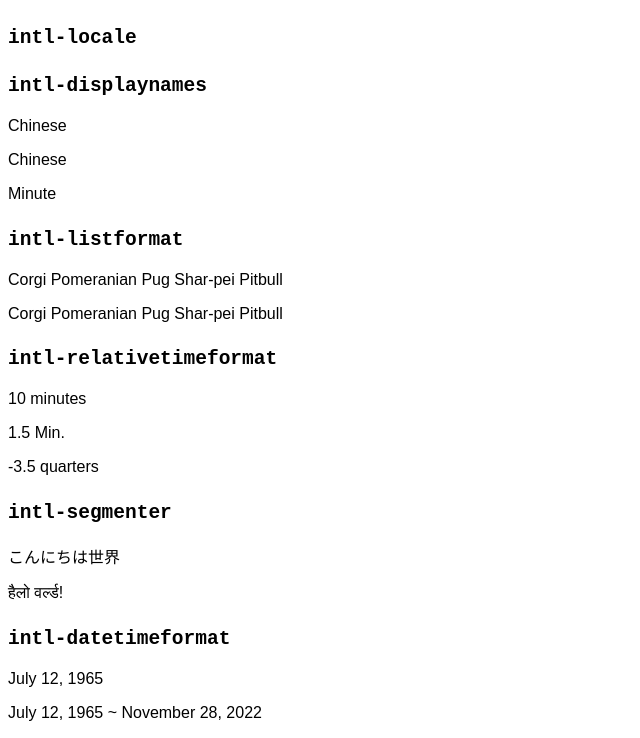
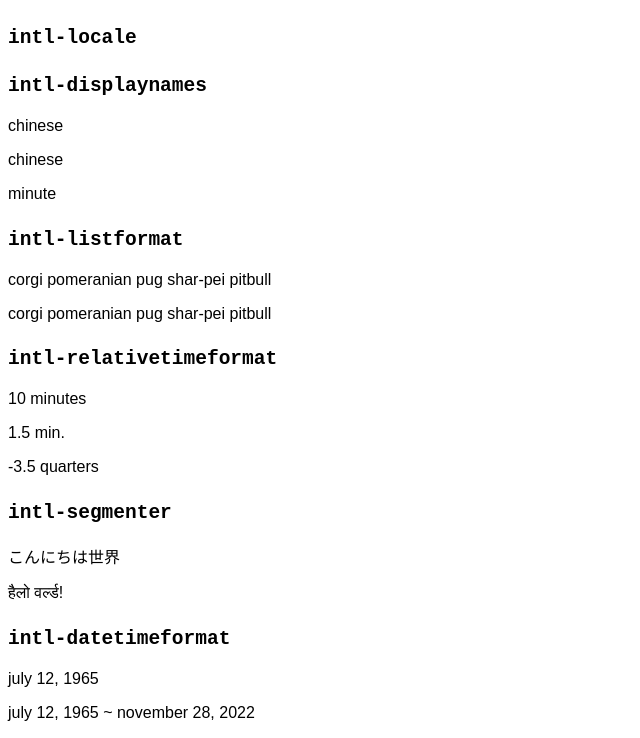
Before and after one commit to marchbox/intl-elements, a website: page demo.html in a window 1280 px wide. Shown: the part 59-797 px from the top of the page, without its empty margins (0-640 px from the left). Drawn offline with Linux system fonts and the light colour scheme.

Commit message:
chore: make demo html valid

```diff
--- a/demo.html
+++ b/demo.html
@@ -1,4 +1,4 @@
-<!DOCTYPE html>
+<!doctype html>
 <html lang="en">
   <meta charset="utf-8">
   <title>intl-elements demo</title>
@@ -28,23 +28,17 @@
   <h1>intl-elements demo</h1>
 
   <h2><code>intl-locale</code></h2>
-  <p><intl-locale tag="zh-CN"></intl-locale></p>
-  <p>
-    <intl-locale tag="ko" option-script="kore" option-region="kr" option-hourcycle="h24">
-      <intl-locale-string />
-      <intl-locale-maximize />
-      <intl-locale-minimize />
-    </intl-locale>
-  </p>
+  <p><intl-locale tag="zh-cn"></intl-locale></p>
+  <p><intl-locale tag="ko" option-script="kore" option-region="kr" option-hourcycle="h24"></intl-locale></p>
 
   <h2><code>intl-displaynames</code></h2>
   <intl-displaynames locales="en" option-type="language">
-    <p><intl-displaynames-of><data value="zh-CN">Chinese</data></intl-displaynames-of></p>
-    <p><intl-displaynames-of><data value="zh-Hant">Chinese</data></intl-displaynames-of></p>
+    <p><intl-displaynames-of><data value="zh-cn">chinese</data></intl-displaynames-of></p>
+    <p><intl-displaynames-of><data value="zh-hant">chinese</data></intl-displaynames-of></p>
   </intl-displaynames>
   <p>
-    <intl-displaynames locales="ko" option-type="dateTimeField">
-      <intl-displaynames-of><data value="minute">Minute</data></intl-displaynames-of>
+    <intl-displaynames locales="ko" option-type="datetimefield">
+      <intl-displaynames-of><data value="minute">minute</data></intl-displaynames-of>
     </intl-displaynames>
   </p>
 
@@ -52,21 +46,21 @@
   <intl-listformat locales="en">
     <p>
       <intl-listformat-format>
-        <data value="corgi">Corgi</data>
-        <data value="pomerania">Pomeranian</data>
-        <data value="pug">Pug</data>
-        <data value="shar-pei">Shar-pei</data>
-        <data value="pitbull">Pitbull</data>
+        <data value="corgi">corgi</data>
+        <data value="pomerania">pomeranian</data>
+        <data value="pug">pug</data>
+        <data value="shar-pei">shar-pei</data>
+        <data value="pitbull">pitbull</data>
       </intl-listformat-format>
     </p>
     <p>
       <intl-listformat-formattoparts>
-        <data value="corgi">Corgi</data>
-        <data value="pomerania">Pomeranian</data>
-        <data value="pug">Pug</data>
-        <data value="shar-pei">Shar-pei</data>
-        <data value="pitbull">Pitbull</data>
-      </intl-listformat-format>
+        <data value="corgi">corgi</data>
+        <data value="pomerania">pomeranian</data>
+        <data value="pug">pug</data>
+        <data value="shar-pei">shar-pei</data>
+        <data value="pitbull">pitbull</data>
+      </intl-listformat-formattoparts>
     </p>
   </intl-listformat>
 
@@ -81,14 +75,14 @@
     <p>
       <intl-relativetimeformat-format>
         <data value="1.5">1.5</data>
-        <data value="minute">Min.</data>
+        <data value="minute">min.</data>
       </intl-relativetimeformat-format>
     </p>
     <p>
       <intl-relativetimeformat-formattoparts>
         <data value="-3.5">-3.5</data>
         <data value="quarters">quarters</data>
-      </intl-relativetimeformat-format>
+      </intl-relativetimeformat-formattoparts>
     </p>
   </intl-relativetimeformat>
 
@@ -117,19 +111,19 @@
   <inlt-datetimeformat locales="he">
     <p>
       <intl-datetimeformat-format>
-        <time datetime="1965-07-12">July 12, 1965</time>
+        <time datetime="1965-07-12">july 12, 1965</time>
       </intl-datetimeformat-format>
     </p>
     <p>
       <intl-datetimeformat-formatrange>
-        <time datetime="1965-07-12">July 12, 1965</time> ~
-        <time datetime="2022-11-28">November 28, 2022</time>
+        <time datetime="1965-07-12">july 12, 1965</time> ~
+        <time datetime="2022-11-28">november 28, 2022</time>
       </intl-datetimeformat-formatrange>
     </p>
     <p>
       <intl-datetimeformat-formatrange>
-        <time slot="start" datetime="1965-07-12">July 12, 1965</time> to
-        <time slot="end" datetime="2022-11-28">November 28, 2022</time>
+        <time slot="start" datetime="1965-07-12">july 12, 1965</time> to
+        <time slot="end" datetime="2022-11-28">november 28, 2022</time>
       </intl-datetimeformat-formatrange>
     </p>
   </inlt-datetimeformat>
@@ -175,12 +169,12 @@
     </intl-collator-sort>
 
     <intl-collator-match>
-      <data slot="target"></data>
-    </intl-collator-sort>
+      <data slot="target" value="foo"></data>
+    </intl-collator-match>
   </intl-collator>
 
   <script type="module">
-    import {defineIntlElements} from './dist/index.js';
-    defineIntlElements();
+    import {defineintlelements} from './dist/index.js';
+    defineintlelements();
   </script>
 </html>
```
